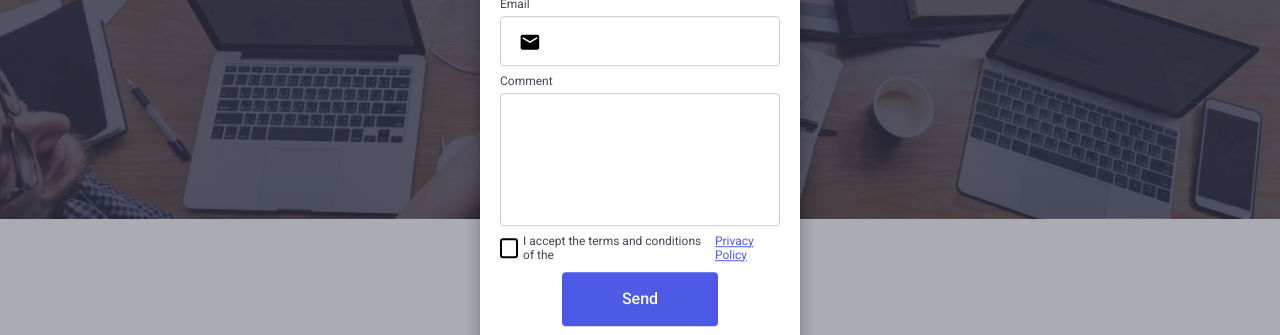
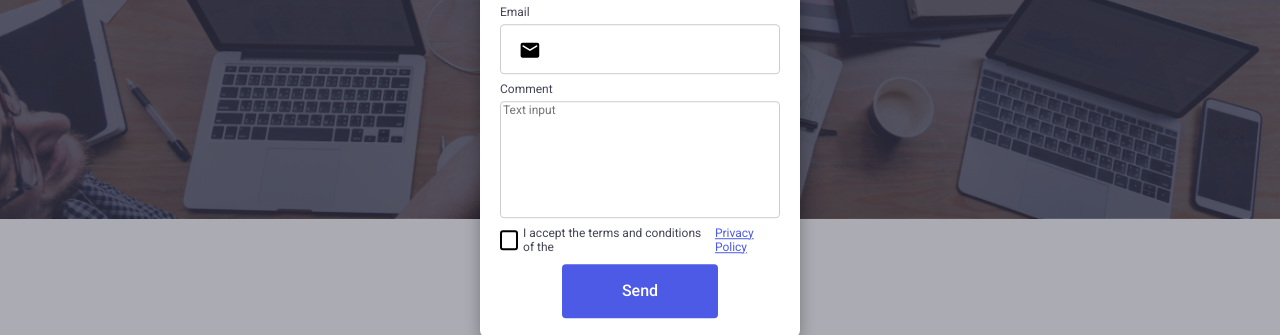
Before and after one commit to fd1134/goit-markup-hw-05, a plain HTML site: page index.html in a window 1280 px wide. Shown: the part 405-740 px from the top of the page. Drawn offline with nearby package versions, Linux system fonts and the light colour scheme.

Commit message:
deleted textarea css

```diff
--- a/css/styles.css
+++ b/css/styles.css
@@ -581,7 +581,3 @@ form {
   outline: none;
   padding: 10px 50px;
 }
-
-textarea{
-  padding: 10px;
-}
```
Also changed, not shown: index.html (+1 -2 lines).
